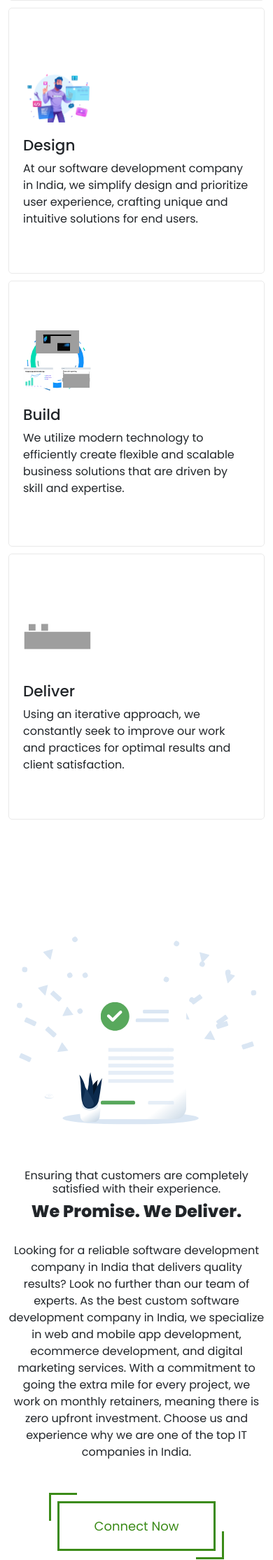
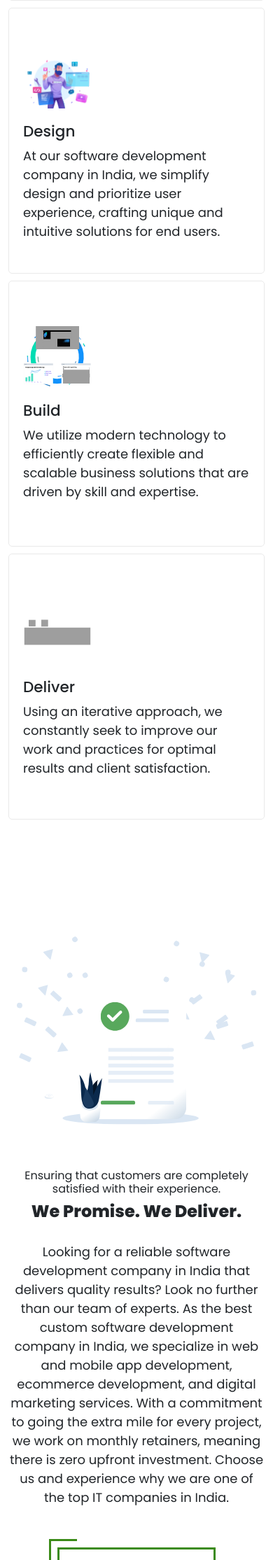
Before and after one commit to sidmrlazy/onlyn, a PHP site: page / in a window 390 px wide. Shown: the part 2131-4360 px from the top of the page at 70% size. Run offline with PHP 8.4, Linux system fonts and the light colour scheme; data that the repository does not hold is empty.

Commit message:
modified:   assets/style.css modified:   components/main/section-3.php

```diff
--- a/assets/style.css
+++ b/assets/style.css
@@ -1223,9 +1223,16 @@ input::-webkit-outer-spin-button {
   .homepage-section-2-card {
     width: 100% !important;
   }
+  .homepage-section-2-card p {
+    margin: 0;
+    font-size: 18px;
+  }
   .about-section-1-container,
   .middle-section {
     flex-direction: column-reverse;
+  }
+  .middle-section p {
+    font-size: 18px !important;
   }
   .custom-card,
   .hero-section {
--- a/components/main/section-3.php
+++ b/components/main/section-3.php
@@ -13,8 +13,7 @@
         </div>
     </div>
     <div class="col-md-6 lottie-holder">
-        <lottie-player src="assets/json/happy.json" background="transparent" speed="1" class="homepage-section-3-lottie"
-            loop autoplay>
+        <lottie-player src="assets/json/happy.json" background="transparent" speed="1" class="homepage-section-3-lottie" loop autoplay>
         </lottie-player>
     </div>
 </section>
```
